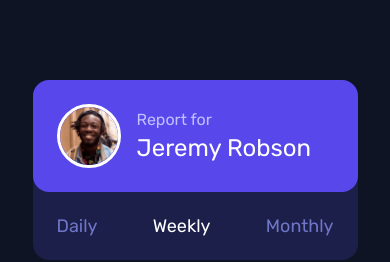
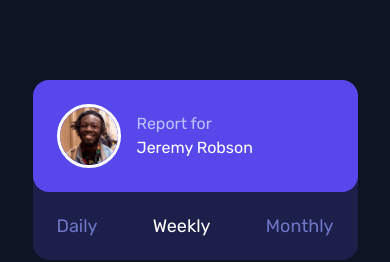
Before and after one commit to JustShuaib/time-tracking-dashboard, a website: page index.html in a window 390 px wide. Shown: the top 262 px of the page. Drawn offline with Linux system fonts and the light colour scheme.

Commit message:
The header. Again

```diff
--- a/index.html
+++ b/index.html
@@ -29,7 +29,7 @@
           />
           <header>
             <p>Report for</p>
-            <h1 class="text-2xl capitalize text-white md:mt-2 lg:text-5xl">
+            <h1 class="text-1.5xl capitalize text-white md:mt-2 lg:text-5xl">
               Jeremy Robson
             </h1>
           </header>
```
